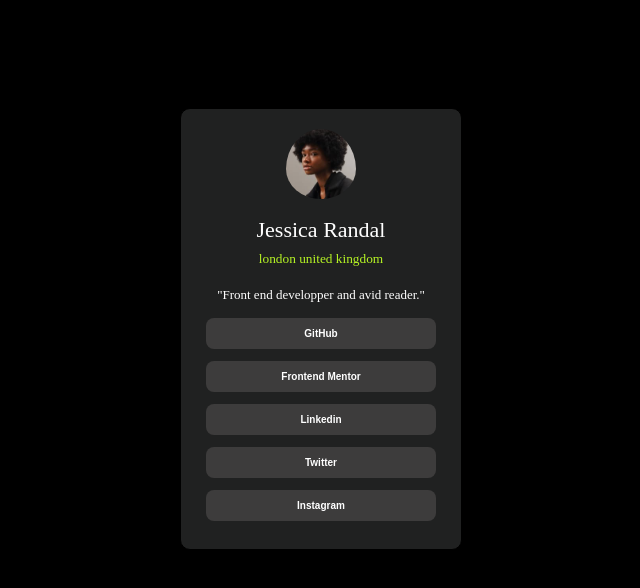
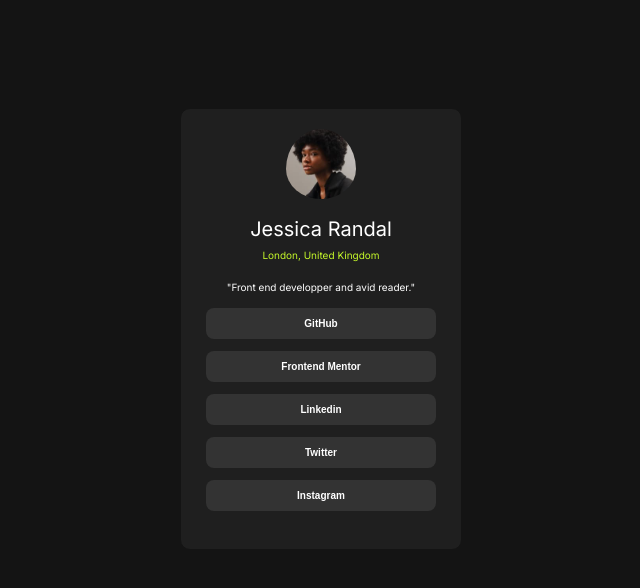
Before and after one commit to yvesplacide/Projet_Frontend_Mentor, a plain HTML site: page index.html in a window 1280 px wide. Shown: the whole page, without its empty margins (319-959 px from the left). Drawn offline with Linux system fonts and the light colour scheme.

Commit message:
first commit

```diff
--- a/index.html
+++ b/index.html
@@ -5,13 +5,19 @@
     <meta name="viewport" content="width=device-width, initial-scale=1.0" />
     <title>Document</title>
     <link rel="stylesheet" href="style.css" media="screen" type="text/css" />
+    <link rel="preconnect" href="https://fonts.googleapis.com" />
+    <link rel="preconnect" href="https://fonts.gstatic.com" crossorigin />
+    <link
+      href="https://fonts.googleapis.com/css2?family=Inter:ital,opsz,wght@0,14..32,100..900;1,14..32,100..900&display=swap"
+      rel="stylesheet"
+    />
   </head>
   <body>
     <main class="cadre">
       <div class="profiles">
         <img src="images/avatar-jessica.jpeg" alt="image_Jessica" />
         <span class="name">jessica randal</span>
-        <span class="london">london united kingdom </span>
+        <span class="london">london, united kingdom </span>
         <p>"Front end developper and avid reader."</p>
       </div>
       <div class="btn">
--- a/style.css
+++ b/style.css
@@ -1,13 +1,16 @@
+@import url("https://fonts.googleapis.com/css2?family=Inter:ital,opsz,wght@0,14..32,100..900;1,14..32,100..900&display=swap");
+
 body {
-  background-color: black;
+  font-family: "Inter", sans-serif;
+  background-color: hsl(0, 0%, 8%);
   align-content: center;
   justify-content: center;
   display: flex;
 }
 
 .cadre {
-  background-color: rgb(32, 33, 33);
-  border: 1px solid black;
+  background-color: hsl(0, 0%, 12%);
+  border: 1px solid hsl(0, 0%, 8%);
   width: 280px;
   height: 440px;
   justify-content: center;
@@ -32,18 +35,19 @@ img {
 }
 .name {
   color: white;
-  font-size: 22px;
+  font-size: 20px;
   text-transform: capitalize;
   margin: 8px 0px;
 }
 .london {
-  color: rgb(182, 244, 36);
-  font-size: smaller;
+  color: hsl(75, 94%, 57%);
+  font-size: x-small;
   margin-bottom: 10px;
+  text-transform: capitalize;
 }
 p {
   color: white;
-  font-size: small;
+  font-size: 10px;
   margin: 10px 0 0 0;
 }
 .btn {
@@ -56,7 +60,6 @@ p {
   padding: 5px 0px 30px 0px;
 }
 button {
-  height: ;
   padding: 10px 0;
   cursor: pointer;
   font-size: 10px;
@@ -66,10 +69,10 @@ button {
 }
 .btn-p {
   color: white;
-  background-color: rgb(61, 60, 60);
+  background-color: hsl(0, 0%, 20%);
   border: none;
 }
 .btn-p:hover {
-  background-color: rgb(182, 244, 36);
+  background-color: hsl(75, 94%, 57%);
   color: black;
 }
```
